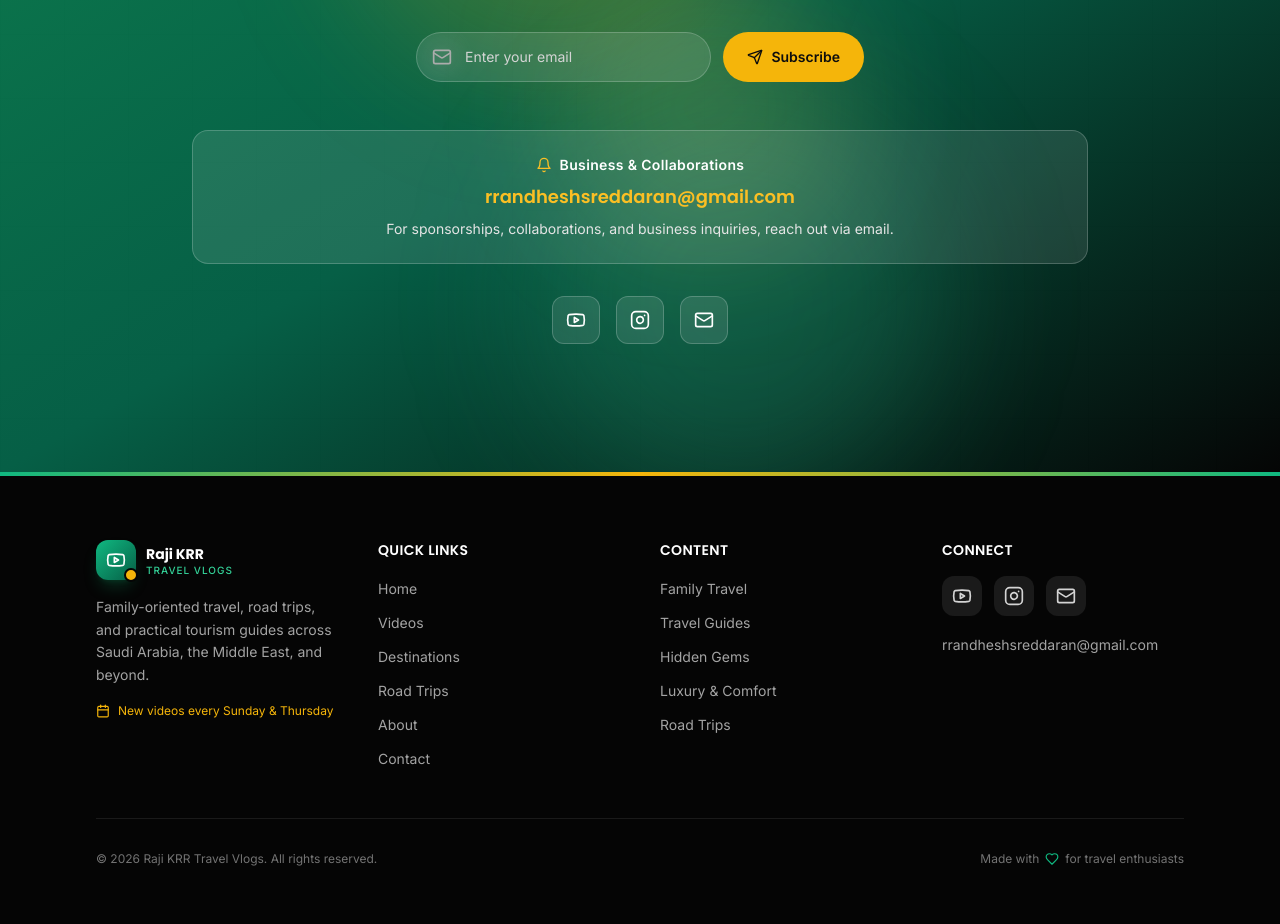
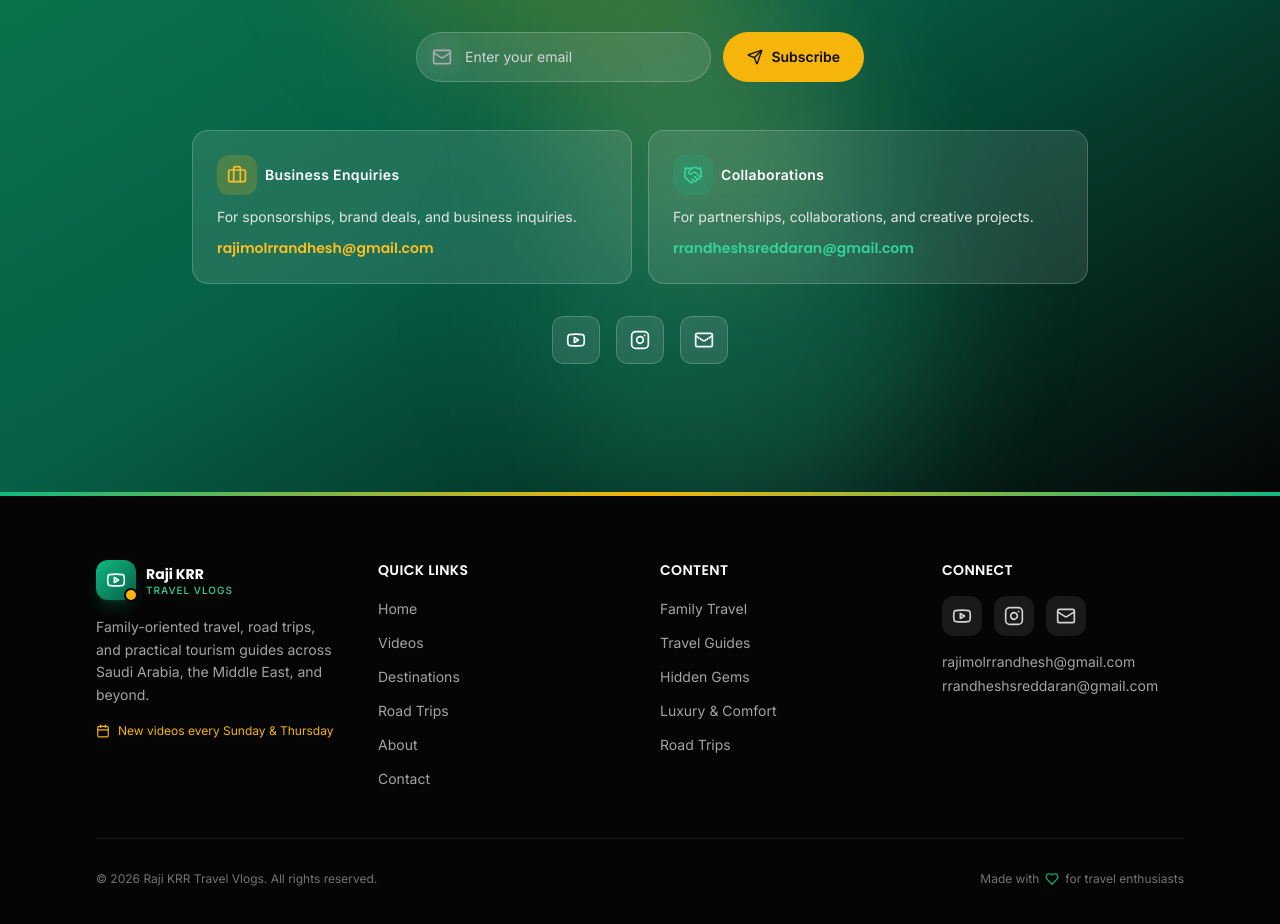
Before and after one commit to kjthefinalboss-blip/Site-v1, a React (Vite) app: page / in a window 1280 px wide. Shown: the part 6502-7426 px from the top of the page. Built offline with nearby package versions, Linux system fonts and the light colour scheme.

Commit message:
Update contact details and references

```diff
--- a/src/components/About.tsx
+++ b/src/components/About.tsx
@@ -112,9 +112,9 @@ export default function About() {
                 <Instagram className="w-5 h-5" />
               </a>
               <a
-                href={`mailto:${channelInfo.contactEmail}`}
+                href={`mailto:${channelInfo.businessEmail}`}
                 className="w-11 h-11 rounded-xl glass-card flex items-center justify-center text-ink-700 dark:text-ink-200 hover:text-brand-600 dark:hover:text-brand-400 hover:scale-110 transition-all duration-300"
-                aria-label="Email"
+                aria-label="Business email"
               >
                 <Mail className="w-5 h-5" />
               </a>
--- a/src/components/Contact.tsx
+++ b/src/components/Contact.tsx
@@ -1,7 +1,7 @@
 import { useState, FormEvent } from 'react';
 import { useReveal } from '@/hooks/useScrollAnimations';
 import { channelInfo } from '@/lib/content';
-import { Mail, Send, Youtube, Instagram, Bell, CheckCircle } from 'lucide-react';
+import { Mail, Send, Youtube, Instagram, Briefcase, Handshake, CheckCircle } from 'lucide-react';
 
 export default function Contact() {
   const { ref, isVisible } = useReveal<HTMLDivElement>();
@@ -83,21 +83,38 @@ export default function Contact() {
             )}
           </form>
 
-          {/* Business contact */}
-          <div className="mt-12 p-6 rounded-2xl bg-white/10 backdrop-blur-md border border-white/20">
-            <div className="flex items-center justify-center gap-2 mb-2">
-              <Bell className="w-4 h-4 text-gold-400" />
-              <span className="text-sm font-semibold text-white tracking-wide">Business & Collaborations</span>
-            </div>
+          {/* Contact emails */}
+          <div className="mt-12 grid grid-cols-1 sm:grid-cols-2 gap-4 text-left">
             <a
-              href={`mailto:${channelInfo.contactEmail}`}
-              className="text-lg font-display font-semibold text-gold-400 hover:text-gold-300 transition-colors duration-300"
+              href={`mailto:${channelInfo.businessEmail}`}
+              className="group p-6 rounded-2xl bg-white/10 backdrop-blur-md border border-white/20 hover:bg-white/15 hover:border-gold-400/50 transition-all duration-300"
             >
-              {channelInfo.contactEmail}
+              <div className="flex items-center gap-2 mb-3">
+                <div className="w-10 h-10 rounded-xl bg-gold-500/20 flex items-center justify-center">
+                  <Briefcase className="w-5 h-5 text-gold-400" />
+                </div>
+                <span className="text-sm font-semibold text-white tracking-wide">Business Enquiries</span>
+              </div>
+              <p className="text-sm text-ink-200 mb-2">For sponsorships, brand deals, and business inquiries.</p>
+              <span className="text-sm font-display font-semibold text-gold-400 group-hover:text-gold-300 transition-colors duration-300 break-all">
+                {channelInfo.businessEmail}
+              </span>
             </a>
-            <p className="mt-2 text-sm text-ink-200">
-              For sponsorships, collaborations, and business inquiries, reach out via email.
-            </p>
+            <a
+              href={`mailto:${channelInfo.collaborationEmail}`}
+              className="group p-6 rounded-2xl bg-white/10 backdrop-blur-md border border-white/20 hover:bg-white/15 hover:border-brand-400/50 transition-all duration-300"
+            >
+              <div className="flex items-center gap-2 mb-3">
+                <div className="w-10 h-10 rounded-xl bg-brand-500/20 flex items-center justify-center">
+                  <Handshake className="w-5 h-5 text-brand-400" />
+                </div>
+                <span className="text-sm font-semibold text-white tracking-wide">Collaborations</span>
+              </div>
+              <p className="text-sm text-ink-200 mb-2">For partnerships, collaborations, and creative projects.</p>
+              <span className="text-sm font-display font-semibold text-brand-400 group-hover:text-brand-300 transition-colors duration-300 break-all">
+                {channelInfo.collaborationEmail}
+              </span>
+            </a>
           </div>
 
           {/* Social links */}
@@ -121,7 +138,7 @@ export default function Contact() {
               <Instagram className="w-5 h-5" />
             </a>
             <a
-              href={`mailto:${channelInfo.contactEmail}`}
+              href={`mailto:${channelInfo.businessEmail}`}
               className="w-12 h-12 rounded-xl bg-white/10 backdrop-blur-md border border-white/20 flex items-center justify-center text-white hover:bg-white/20 hover:scale-110 transition-all duration-300"
               aria-label="Email"
             >
--- a/src/components/Footer.tsx
+++ b/src/components/Footer.tsx
@@ -97,18 +97,24 @@ export default function Footer() {
                   <Instagram className="w-5 h-5" />
                 </a>
                 <a
-                  href={`mailto:${channelInfo.contactEmail}`}
+                  href={`mailto:${channelInfo.businessEmail}`}
                   className="w-10 h-10 rounded-xl bg-ink-800 flex items-center justify-center text-ink-300 hover:bg-brand-600 hover:text-white transition-all duration-300"
-                  aria-label="Email"
+                  aria-label="Business email"
                 >
                   <Mail className="w-5 h-5" />
                 </a>
               </div>
               <a
-                href={`mailto:${channelInfo.contactEmail}`}
-                className="text-sm text-ink-400 hover:text-gold-400 transition-colors duration-300 break-all"
+                href={`mailto:${channelInfo.businessEmail}`}
+                className="text-sm text-ink-400 hover:text-gold-400 transition-colors duration-300 break-all block"
               >
-                {channelInfo.contactEmail}
+                {channelInfo.businessEmail}
+              </a>
+              <a
+                href={`mailto:${channelInfo.collaborationEmail}`}
+                className="text-sm text-ink-400 hover:text-brand-400 transition-colors duration-300 break-all block mt-1"
+              >
+                {channelInfo.collaborationEmail}
               </a>
             </div>
           </div>
--- a/src/lib/content.ts
+++ b/src/lib/content.ts
@@ -10,7 +10,8 @@ export const channelInfo = {
   uploadSchedule: 'New videos every Sunday & Thursday',
   language: 'Malayalam',
   baseLocation: 'Saudi Arabia',
-  contactEmail: 'rrandheshsreddaran@gmail.com',
+  businessEmail: 'rajimolrrandhesh@gmail.com',
+  collaborationEmail: 'rrandheshsreddaran@gmail.com',
   youtubeUrl: 'https://www.youtube.com/@rajikrrtravelvlogs',
   instagramUrl: 'https://www.instagram.com/rajikrrtravelvlogs',
 };
```
